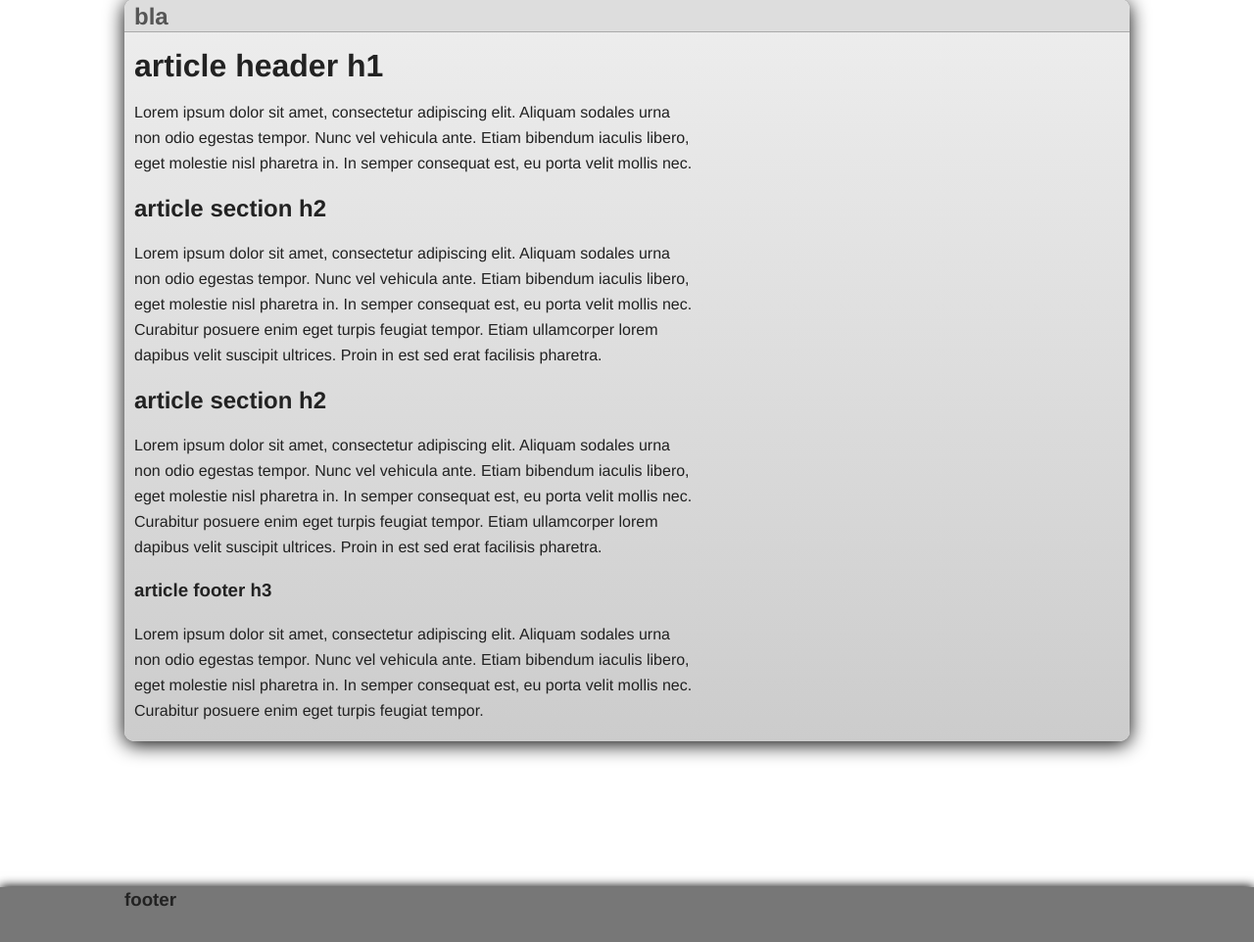
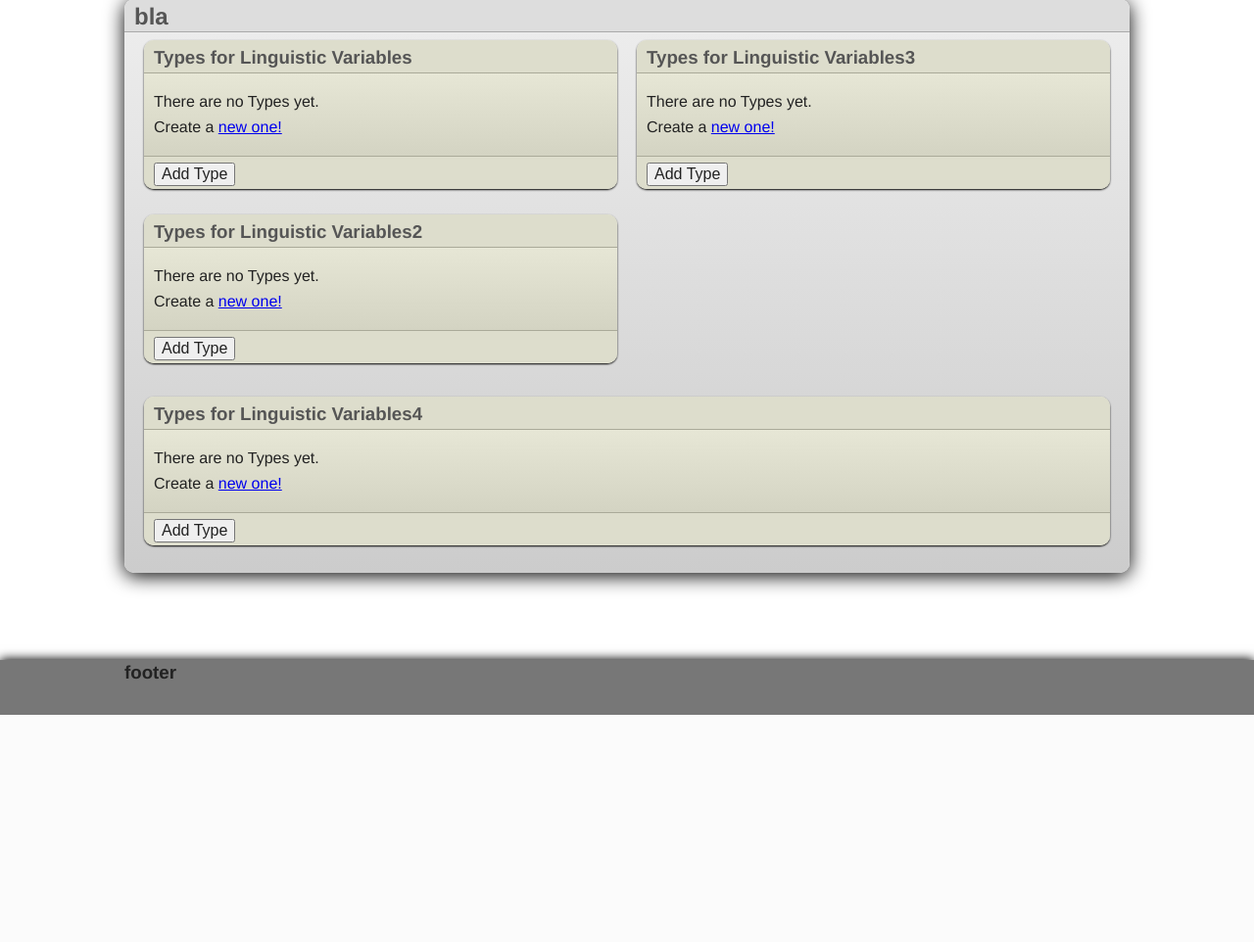
Before and after one commit to arruda/cloudfuzzy, a Django app: page / in a window 1280 px wide. Shown: the part 167-1129 px from the top of the page at 98% size. After the commit the page ends 897 px from the top, so only its background shows below. Run offline with Django 3.2, Linux system fonts and the light colour scheme; parts of the project's set-up code (start-up, migrations or seed data) failed here and were passed over; some libraries are stand-ins or nearby versions.

Commit message:
done with the css

```diff
--- a/cloudfuzzy/static/css/style.css
+++ b/cloudfuzzy/static/css/style.css
@@ -76,7 +76,7 @@
 
 /*           menu               */
 
-#menu{
+#menu {
 
     box-shadow: 0px 3px 20px #000;
     border-radius: 10px;
@@ -175,7 +175,7 @@
     list-style-type: none;
     font-family: helvetica;
 
-    margin: 40px 0px 100px 0px;
+    margin: 40px 0px 40px 0px;
     padding: 0px 10px 2px;
 }
 
@@ -194,3 +194,61 @@
 .content_header a{
     text-decoration: none;
 }
+
+
+
+
+/********************************-SUB-CONTENT--********************************/
+
+.sub-full {
+    position: relative;
+    float: left;
+    width: 100%;
+}
+
+.sub-left, .sub-right {
+    width: 50%;
+}
+
+.sub-left {
+    float: left;
+}
+
+.sub-right {
+    float: right;
+}
+
+.sub-content {
+    box-shadow: 0px 1px 2px #000;
+    border-radius: 10px;
+    position: relative;
+
+    background: #ddd;
+    background: -moz-linear-gradient(#EED,#CCB);
+    background: -webkit-linear-gradient(#EED,#CCB);
+    font-family: helvetica;
+
+    margin: 8px 10px 26px 10px;
+    padding: 0px 10px 2px;
+
+}
+
+.sub-content-header {
+margin: 0px -10px 0px;
+padding: 5px 10px 2px;
+border-radius: 10px 10px 0 0;
+text-decoration: none!important;
+color: #555;
+border-bottom: 1px solid #AA9;
+background: #DDC;
+}
+
+.actions{
+    margin: 0px -10px -2px;
+    padding: 5px 10px 2px;
+    border-radius: 0px 0px 10px 10px;
+    text-decoration: none!important;
+    color: #555;
+    border-top: 1px solid #AA9;
+    background: #DDC;
+}
--- a/cloudfuzzy/templates/index.html
+++ b/cloudfuzzy/templates/index.html
@@ -22,28 +22,85 @@
     </ul>
 </nav>
 <div id="content_area">
-<header class="content-header">
-    bla
-</header>
+    <header class="content-header">
+        bla
+    </header>
 
-<article>
-    <header>
-        <h1>article header h1</h1>
-        <p>Lorem ipsum dolor sit amet, consectetur adipiscing elit. Aliquam sodales urna non odio egestas tempor. Nunc vel vehicula ante. Etiam bibendum iaculis libero, eget molestie nisl pharetra in. In semper consequat est, eu porta velit mollis nec.</p>
-    </header>
-    <section>
-        <h2>article section h2</h2>
-        <p>Lorem ipsum dolor sit amet, consectetur adipiscing elit. Aliquam sodales urna non odio egestas tempor. Nunc vel vehicula ante. Etiam bibendum iaculis libero, eget molestie nisl pharetra in. In semper consequat est, eu porta velit mollis nec. Curabitur posuere enim eget turpis feugiat tempor. Etiam ullamcorper lorem dapibus velit suscipit ultrices. Proin in est sed erat facilisis pharetra.</p>
-    </section>
-    <section>
-        <h2>article section h2</h2>
-        <p>Lorem ipsum dolor sit amet, consectetur adipiscing elit. Aliquam sodales urna non odio egestas tempor. Nunc vel vehicula ante. Etiam bibendum iaculis libero, eget molestie nisl pharetra in. In semper consequat est, eu porta velit mollis nec. Curabitur posuere enim eget turpis feugiat tempor. Etiam ullamcorper lorem dapibus velit suscipit ultrices. Proin in est sed erat facilisis pharetra.</p>
-    </section>
-    <footer>
-        <h3>article footer h3</h3>
-        <p>Lorem ipsum dolor sit amet, consectetur adipiscing elit. Aliquam sodales urna non odio egestas tempor. Nunc vel vehicula ante. Etiam bibendum iaculis libero, eget molestie nisl pharetra in. In semper consequat est, eu porta velit mollis nec. Curabitur posuere enim eget turpis feugiat tempor.</p>
-    </footer>
-</article>
+    <div class="sub-full">
+        <div class="sub-left">
+            <div class="sub-content">
+                <h3 class="sub-content-header">Types for Linguistic Variables</h3>
+
+
+                        <p>There are no Types yet.<br>
+                        Create a <a href="/system/2/type/new">new one!</a></p>
+
+                <div class="actions">
+
+                    <form action="/system/2/type/new" method="GET">
+
+                        <input type="submit" value="Add Type">
+
+                    </form>
+                </div>
+            </div>
+
+            <div class="sub-content">
+                <h3 class="sub-content-header">Types for Linguistic Variables2</h3>
+
+
+                        <p>There are no Types yet.<br>
+                        Create a <a href="/system/2/type/new">new one!</a></p>
+
+                <div class="actions">
+
+                    <form action="/system/2/type/new" method="GET">
+
+                        <input type="submit" value="Add Type">
+
+                    </form>
+                </div>
+            </div>
+
+        </div>
+        <div class="sub-right">
+            <div class="sub-content">
+                <h3 class="sub-content-header">Types for Linguistic Variables3</h3>
+
+
+                        <p>There are no Types yet.<br>
+                        Create a <a href="/system/2/type/new">new one!</a></p>
+
+                <div class="actions">
+
+                    <form action="/system/2/type/new" method="GET">
+
+                        <input type="submit" value="Add Type">
+
+                    </form>
+                </div>
+            </div>
+        </div>
+    </div>
+
+    <div class="sub-full">
+        <div class="sub-content">
+            <h3 class="sub-content-header">Types for Linguistic Variables4</h3>
+
+
+                    <p>There are no Types yet.<br>
+                    Create a <a href="/system/2/type/new">new one!</a></p>
+
+            <div class="actions">
+
+                <form action="/system/2/type/new" method="GET">
+
+                    <input type="submit" value="Add Type">
+
+                </form>
+            </div>
+        </div>
+    </div>
 
 </div>
 {% endblock %}
```
